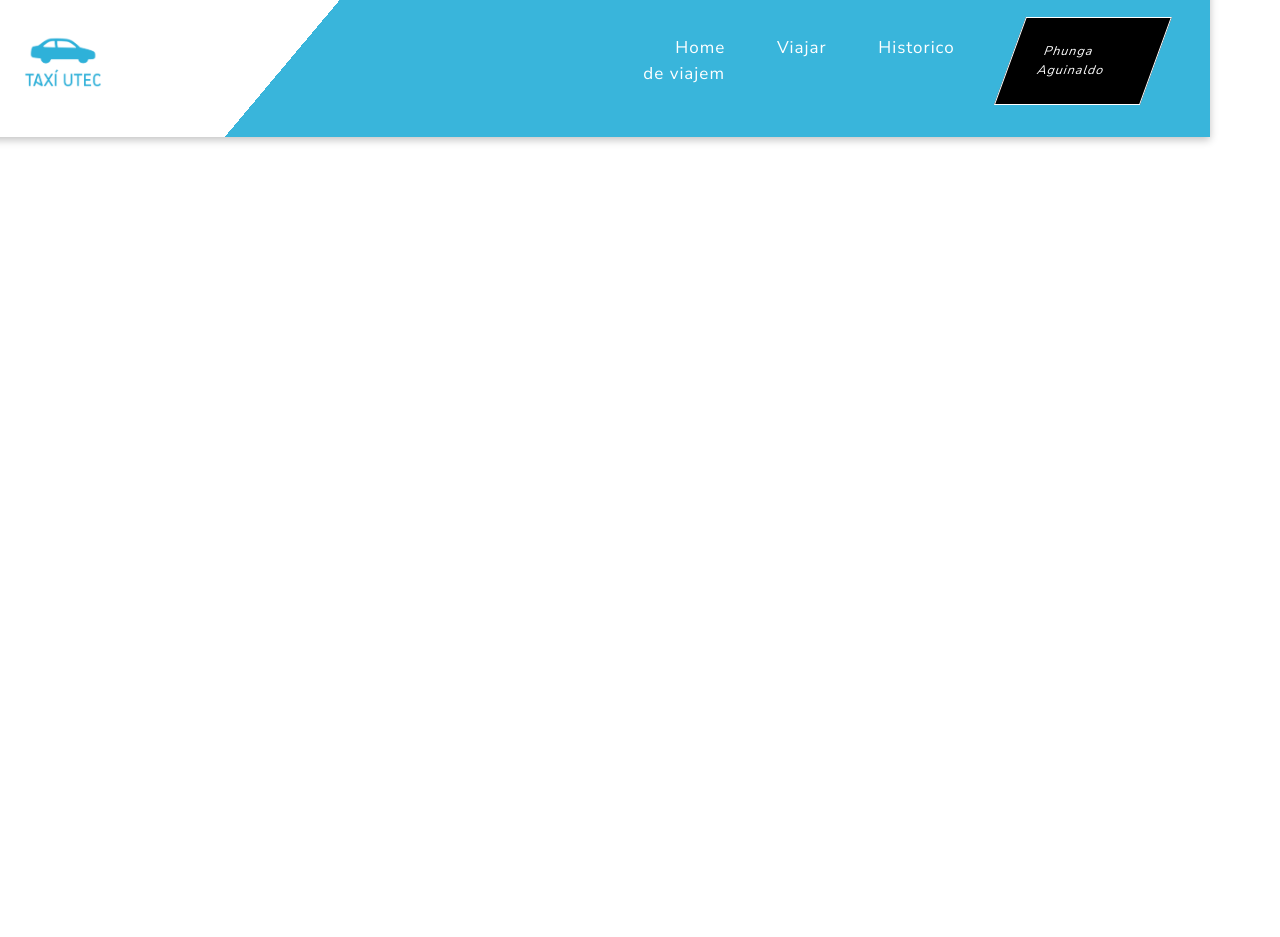
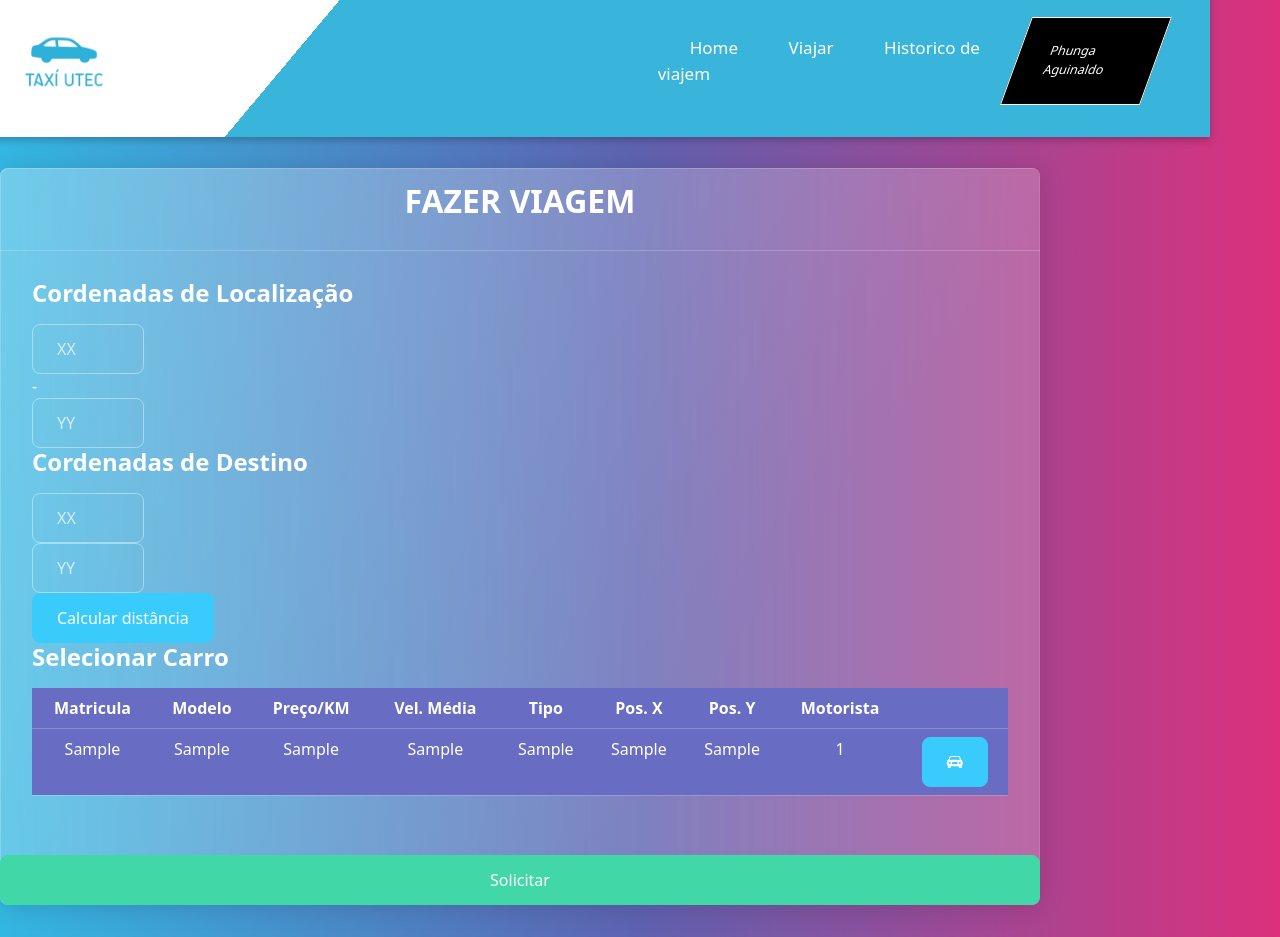
Before and after one commit to Agnaldo28/utecTaxi, a PHP site: page /views/clientePage.php in a window 1280 px wide. Before the commit the page ends 143 px from the top, so only its background shows below. Run offline with PHP 8.4, Linux system fonts and the light colour scheme; tables that the repository leaves empty or names only in its code hold one stand-in row (values such as "Sample post").

Commit message:
version 3

```diff
--- /dev/null
+++ b/scripts/cliente.js
@@ -0,0 +1,33 @@
+// sqrt((x2-x1)^2+(y2-y1)^2))
+var x1 = document.getElementById('clt_px');
+var y1 = document.getElementById('clt_py');
+var x2 = document.getElementById('clt_dx');
+var y2 = document.getElementById('clt_dx');
+
+console.log(x1.value)
+console.log(y1.value)
+console.log(x2.value)
+console.log(y2.value)
+
+
+
+function calcularDistanciaEuclidiana(x1, y1, x2, y2) {
+    var deltaX = x2 - x1;
+    var deltaY = y2 - y1;
+    var distanciaEuclidiana = Math.sqrt(deltaX * deltaX + deltaY * deltaY);
+    return distanciaEuclidiana;
+  }
+
+  function calcularDistancia() {
+    const ponto1 = { x: x1.value, y: y1.value };
+    const ponto2 = { x: x2.value, y: y2.value };
+
+    const distancia = calcularDistanciaEuclidiana(ponto1.x, ponto1.y, ponto2.x, ponto2.y);
+
+    const calcularBtn = document.getElementById('calcularBtn');
+    const distanciaInput = document.getElementById('distanciaInput');
+
+    calcularBtn.style.display = 'none';
+    distanciaInput.style.display = 'inline';
+    distanciaInput.value = distancia;
+  }
--- a/style/styleCliente.css
+++ b/style/styleCliente.css
@@ -1,6 +1,3 @@
-/*@import url(bootstrap.min.css);*/
-@import url(https://bootswatch.com/4/quartz/bootstrap.min.css);
-
 html{
 
     overflow-x: hidden;
@@ -9,7 +6,7 @@ html{
 }
 
 header{
-    font-size: 10px;
+    font-size: 9.5px;
     padding: 2rem 7%;
     position: fixed;
     top: -15px;
@@ -65,3 +62,7 @@ nav a{
     text-decoration: none;
     outline: none;
 }
+
+.table {
+    text-align: center;
+}
--- a/views/clientePage.php
+++ b/views/clientePage.php
@@ -1,3 +1,9 @@
+<?php include_once('../db/dbconfig.php');
+    $sql = "SELECT * FROM taxiutec";
+
+    $result = $connection->query($sql);
+?>
+
 <!DOCTYPE html>
 <html lang="en">
 <head>
@@ -6,6 +12,9 @@
     <meta name="viewport" content="width=device-width, initial-scale=1.0">
     <title>Taxí UTEC</title>
     <link rel="stylesheet" href="../style/styleCliente.css">
+    <link rel="stylesheet" href="../style/bootstrap.min.css">
+    <link rel="stylesheet" href="https://cdn.jsdelivr.net/npm/bootstrap-icons@1.10.5/font/bootstrap-icons.css">
+
 </head>
 <body>
 
@@ -30,5 +39,84 @@
 
     </header>
 
+    <?php
+        for($i = 0; $i < 7 ; $i++){
+            echo'<br>';
+
+        }
+    ?>
+
+    <form action="" method="POST">
+        <div class="card text-white bg-secondary mb-3" style="max-width: 65rem; position:relative;">
+            <div class="card-header"> <h2 style="text-align: center;">FAZER VIAGEM</h2> </div>
+            <div class="card-body">
+                <h4 class="card-title">Cordenadas de Localização</h4>
+                <div class="form-group" style="max-width: 7rem; display:flexbox">
+                    <input type="number" class="form-control" id="clt_px" name="clt_px"  placeholder="XX" width="2px" maxlength="3">  -
+                    <input type="number" class="form-control" id="clt_py" name="clt_py" placeholder="YY" maxlength="3">
+                </div>
+
+                <h4 class="card-title">Cordenadas de Destino</h4>
+                <div class="form-group" style="max-width: 7rem;">
+                    <input type="number" class="form-control" id="clt_dx" name="clt_dx" placeholder="XX" width="5px" maxlength="2">
+                    <input type="number" class="form-control" id="clt_dy" name="clt_dy"  placeholder="YY" maxlength="2">
+                </div>
+
+                <div>
+                    <button id="calcularBtn" class="btn btn-info" onclick="calcularDistancia()">Calcular distância</button>
+                    <input class="form-control" id="distanciaInput" type="text"  readonly="" style="display: none;">
+                </div>
+
+
+
+
+                <h4 class="card-title">Selecionar Carro</h4>
+
+
+        <table class="table">
+        <thead>
+            <tr>
+            <th scope="col">Matricula</th>
+            <th scope="col">Modelo</th>
+            <th scope="col">Preço/KM</th>
+            <th scope="col">Vel. Média</th>
+            <th scope="col">Tipo</th>
+            <th scope="col">Pos. X</th>
+            <th scope="col">Pos. Y</th>
+            <th scope="col">Motorista</th>
+            <th scope="col"></th>
+            </tr>
+        </thead>
+        <tbody>
+             <?php
+                while($user_data = mysqli_fetch_assoc($result)){
+                    echo'<tr>';
+                    echo"<td>".$user_data['matricula']."</td>";
+                    echo"<td>".$user_data['modelo']."</td>";
+                    echo"<td>".$user_data['preco']."</td>";
+                    echo"<td>".$user_data['velmedia']."</td>";
+                    echo"<td>".$user_data['tipo']."</td>";
+                    echo"<td>".$user_data['posx']."</td>";
+                    echo"<td>".$user_data['posy']."</td>";
+                    echo"<td>".$user_data['id_motorista']."</td>";
+                    echo'<td> <a class="btn btn-info" href="#">
+                        <i class="bi bi-car-front-fill"></i>
+                    </a></td>';
+                    echo'<tr>';
+                }
+             ?>
+        </tbody>
+        </table>
+
+            </div>
+                <button type="button" class="btn btn-success">Solicitar</button>
+        </div>
+
+
+
+        </div>
+    </form>
+
+    <script src="../scripts/cliente.js"></script>
 </body>
 </html>
```
Also changed, not shown: test.html (added, +51 -0 lines).
